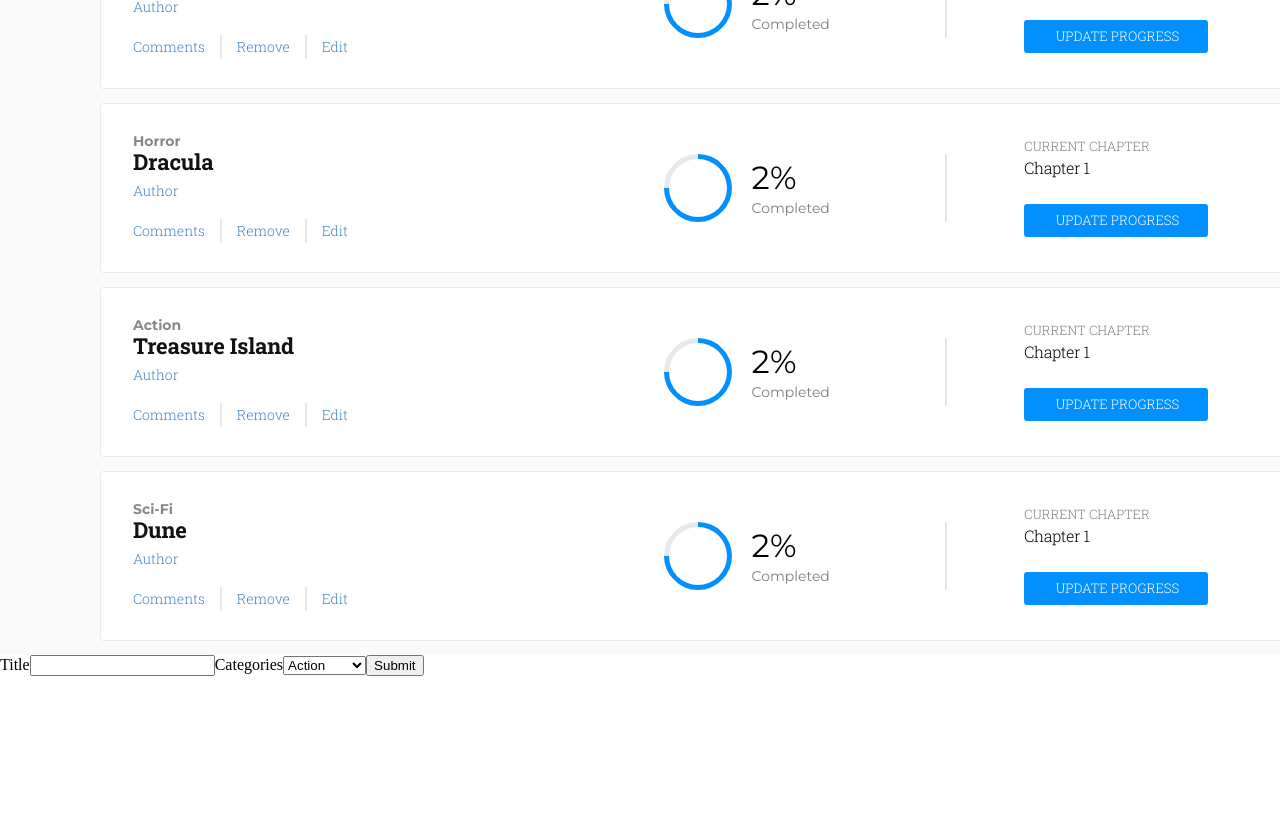
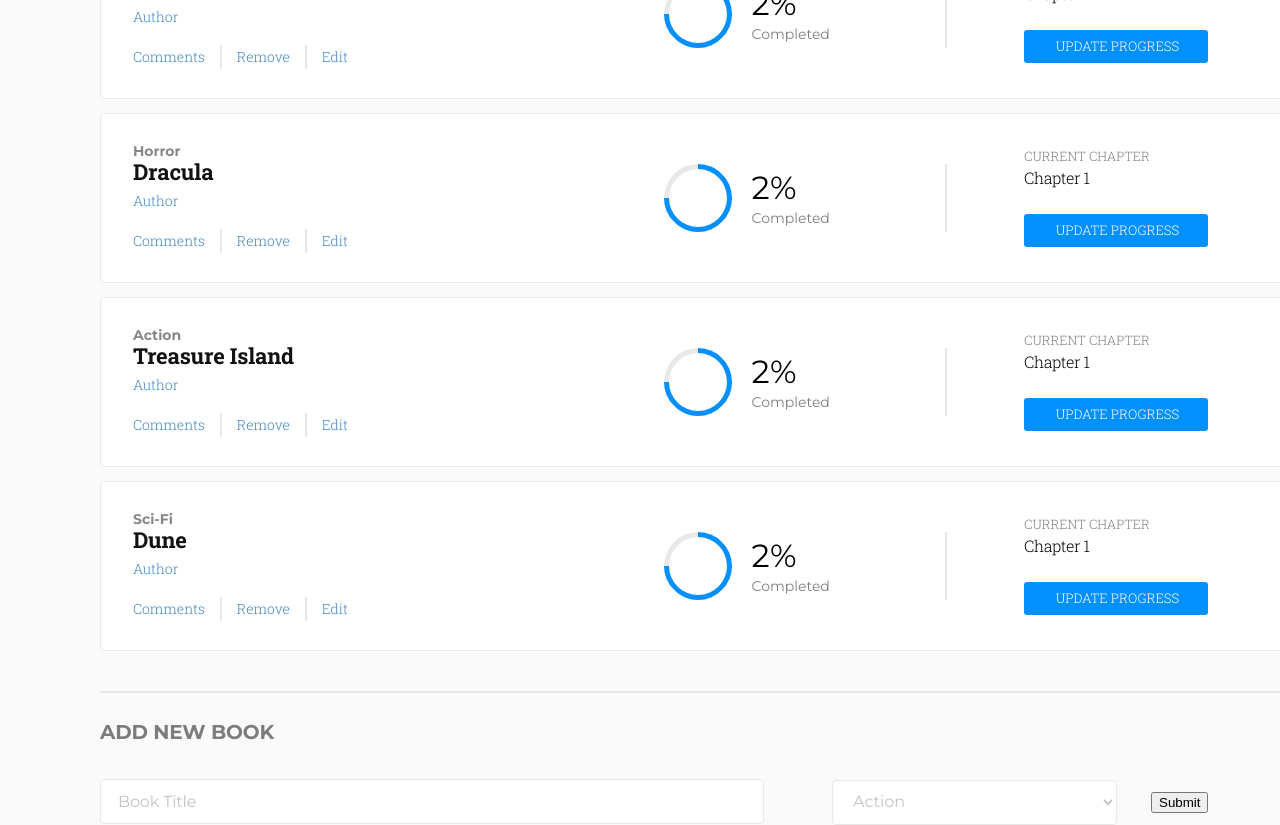
Before and after one commit to RossielCS/Bookstore, a React (Create React App) app: page / in a window 1280 px wide. Shown: the part 340-1165 px from the top of the page. Before the commit the page ends 1016 px from the top, so only its background shows below. Built offline with nearby package versions, Linux system fonts and the light colour scheme.

Commit message:
Add styling to bookform component
- Change div for td in book component
- Add new style file for bookform component

```diff
--- /dev/null
+++ b/src/assets/stylesheet/books-form.scss
@@ -0,0 +1,66 @@
+@import 'variables';
+
+.Books-form {
+  margin: 0 auto;
+  min-width: 1400px;
+  background-color: $quinary-color;
+
+  div {
+    width: 1200px;
+    margin-left: 100px;
+    margin-right: 100px;
+    border-top: 2px solid $senary-color;
+
+    h2 {
+      padding: 29px 0 19px 0;
+      font-size: 20px;
+      font-weight: bold;
+      letter-spacing: -0.18px;
+      font-family: $font-mon;
+      opacity: 0.5;
+    }
+
+    form {
+      input[type=text] {
+        width: 664px;
+        height: 45px;
+        margin-right: 34px;
+        padding: 13px 560px 13px 17px;
+        border-radius: 4px;
+        border: solid 1px $senary-color;
+        background-color: $secondary-color;
+        font-family: $font-mon;
+        font-size: 16px;
+        font-weight: 400;
+        letter-spacing: -0.15px;
+      }
+
+      input:focus {
+        outline: none;
+      }
+
+      input::placeholder {
+        color: #c4c4c4;
+      }
+
+      select {
+        width: 285px;
+        height: 45px;
+        margin: 19px 34px 0;
+        padding: 6px 15px 9px 16px;
+        border-radius: 4px;
+        font-family: $font-mon;
+        font-size: 16px;
+        color: #c4c4c4;
+        border: solid 1px $senary-color;
+        background-color: $secondary-color;
+
+        option {
+          height: 45px;
+          padding: 6px 15px 9px 16px;
+          border: solid 1px #e8e8e8;
+        }
+      }
+    }
+  }
+}
--- a/src/assets/stylesheet/category-filter.scss
+++ b/src/assets/stylesheet/category-filter.scss
@@ -1,18 +1,14 @@
 @import 'variables';
 
 .Category-filter {
-  padding-bottom: 50px;
   margin: 19px auto;
   width: 1200px;
 
   div {
     width: 1200px;
-    //margin-right: 100px;
-    //margin-left: 100px;
 
     label {
       width: 174px;
-      height: 24px;
       display: flex;
       flex-direction: column;
       font-family: $font-mon;
@@ -32,17 +28,11 @@
         height: 45px;
         padding: 6px 15px 9px 16px;
         font-family: $font-mon;
+        font-size: 16px;
         color: #c4c4c4;
         border-radius: 4px;
         border: solid 1px #e8e8e8;
         background-color: $secondary-color;
-        //appearance: none;
-
-        option {
-          height: 45px;
-          padding: 6px 15px 9px 16px;
-          border: solid 1px #e8e8e8;
-        }
       }
 
       select:focus {
--- a/src/assets/stylesheet/style.scss
+++ b/src/assets/stylesheet/style.scss
@@ -3,9 +3,11 @@
 @import 'header';
 @import 'book';
 @import 'category-filter';
+@import 'books-form';
 
 .Books-list {
   padding-top: 38px;
+  padding-bottom: 26px;
   min-width: 1400px;
   background-color: $quinary-color;
 }
--- a/src/components/Book.js
+++ b/src/components/Book.js
@@ -7,7 +7,7 @@
   const book = { id, title, category };
   return (
     <>
-      <div className="book-info">
+      <td className="book-info">
         <p className="info-category">{category}</p>
         <h2>{title}</h2>
         <p className="info-author">Author</p>
@@ -20,21 +20,21 @@
           </li>
           <li className="info-op">Edit</li>
         </ul>
-      </div>
-      <div className="book-percentage">
+      </td>
+      <td className="book-percentage">
         <div className="percentage-circle" />
         <div className="percentage-number">
           <h3>2%</h3>
           <p>Completed</p>
         </div>
-      </div>
-      <div className="book-progress">
+      </td>
+      <td className="book-progress">
         <p className="progress-chapter">CURRENT CHAPTER</p>
         <p className="progress-number-chapter">Chapter 1</p>
         <button type="button" className="progress-button">
           UPDATE PROGRESS
         </button>
-      </div>
+      </td>
     </>
   );
 };
--- a/src/containers/BooksForm.js
+++ b/src/containers/BooksForm.js
@@ -41,21 +41,20 @@
   render() {
     const { title, category } = this.state;
     return (
+      <div className="Books-form">
+        <div>
+          <h2>ADD NEW BOOK</h2>
           <form onSubmit={e => this.handleSubmit(e)}>
-        <label htmlFor="title">
-          Title
-          <input type="text" id="title" value={title} onChange={this.handleChange} />
-        </label>
-        <label htmlFor="title">
-          Categories
+            <input type="text" id="title" value={title} placeholder="Book Title" onChange={this.handleChange} />
             <select value={category} onChange={this.handleChange}>
               {categories.map(
                 category => <option key={category} value={category}>{category}</option>,
               )}
             </select>
-        </label>
             <input type="submit" value="Submit" />
           </form>
+        </div>
+      </div>
     );
   }
 }
```
Lines whose indentation alone changed are shown as unchanged.
